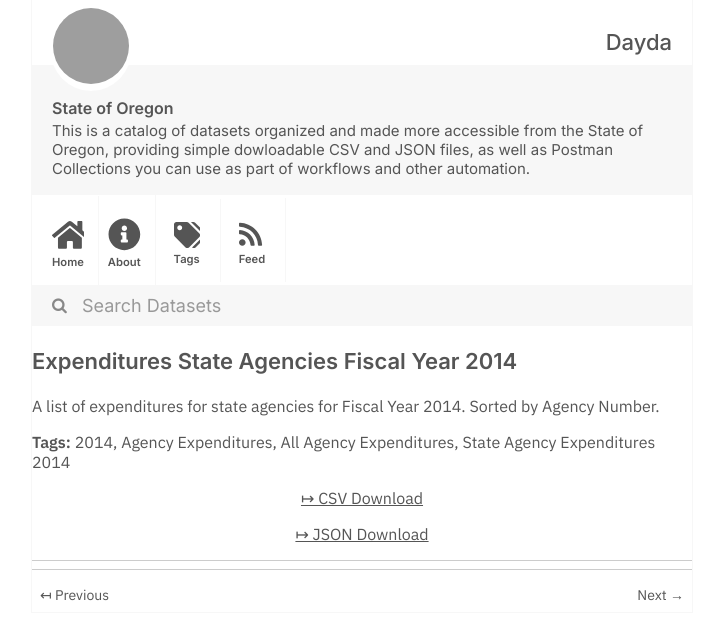
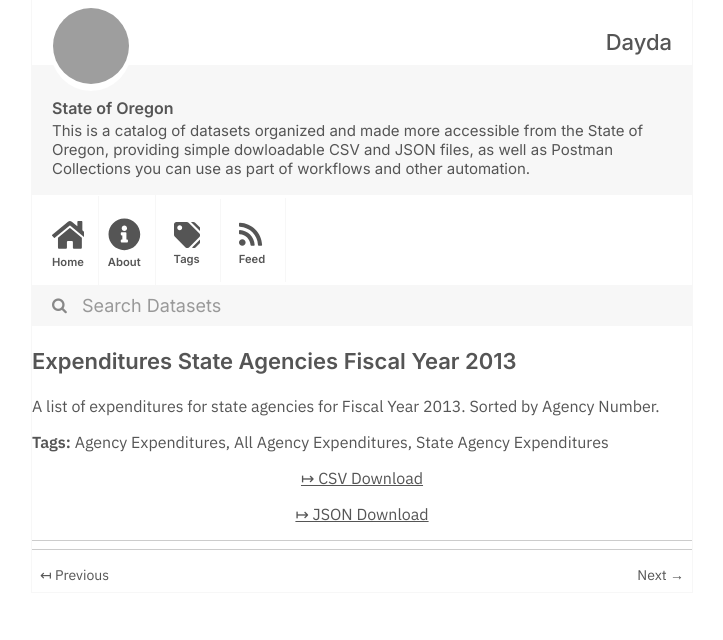
Before and after one commit to dayda-entities/state-of-oregon, a Jekyll site: the page built from _posts/2020-11-10-expenditures-state-agencies-fi.md, in a window 1280 px wide, cut to the strip 0-640 px from the top of the page. Shown: the whole strip, without its empty margins (278-1001 px from the left). Built offline with Jekyll 4.4.1, drawn with Linux system fonts in a browser that asks for light colours; grey boxes are pictures that could not be loaded.

```diff
--- a/_posts/2020-11-10-expenditures-state-agencies-fi.md
+++ b/_posts/2020-11-10-expenditures-state-agencies-fi.md
@@ -1,19 +1,18 @@
 ---
-title: Expenditures State Agencies Fiscal Year 2014
-created: '2020-11-10T17:22:27.623976'
-modified: '2020-11-10T17:22:27.623986'
+title: Expenditures State Agencies Fiscal Year 2013
+created: '2020-11-10T17:22:46.901025'
+modified: '2020-11-10T17:22:46.901032'
 state: active
 type: dataset
 tags:
-  - '2014'
   - Agency Expenditures
   - All Agency Expenditures
-  - State Agency Expenditures 2014
+  - State Agency Expenditures
 groups:
   - Local Government
-csv_url: 'https://data.oregon.gov/api/views/fiq8-t94u/rows.csv?accessType=DOWNLOAD'
-json_url: 'https://data.oregon.gov/api/views/fiq8-t94u/rows.json?accessType=DOWNLOAD'
+csv_url: 'https://data.oregon.gov/api/views/ktg5-vsgq/rows.csv?accessType=DOWNLOAD'
+json_url: 'https://data.oregon.gov/api/views/ktg5-vsgq/rows.json?accessType=DOWNLOAD'
 layout: post
 
 ---
-A list of expenditures for state agencies for Fiscal Year 2014. Sorted by Agency Number.
+A list of expenditures for state agencies for Fiscal Year 2013.  Sorted by Agency Number.
```
